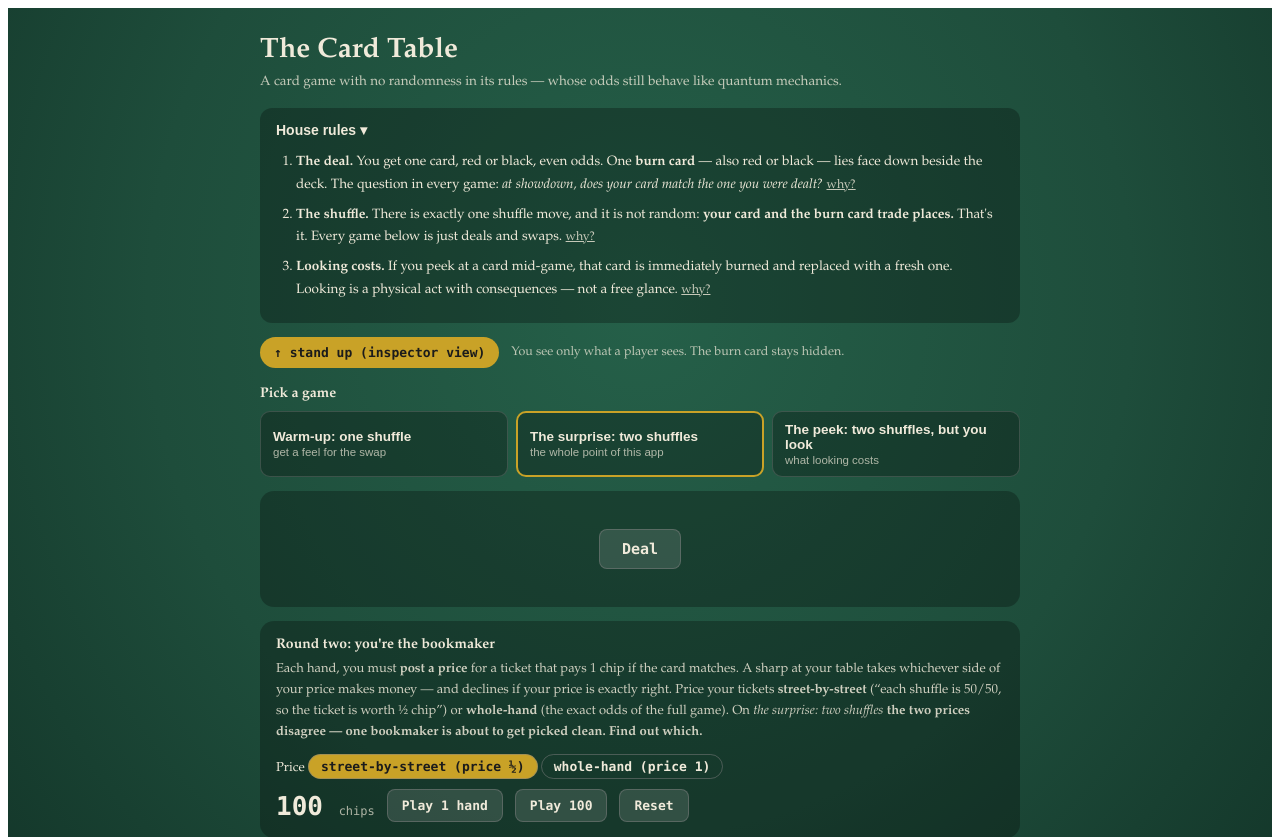
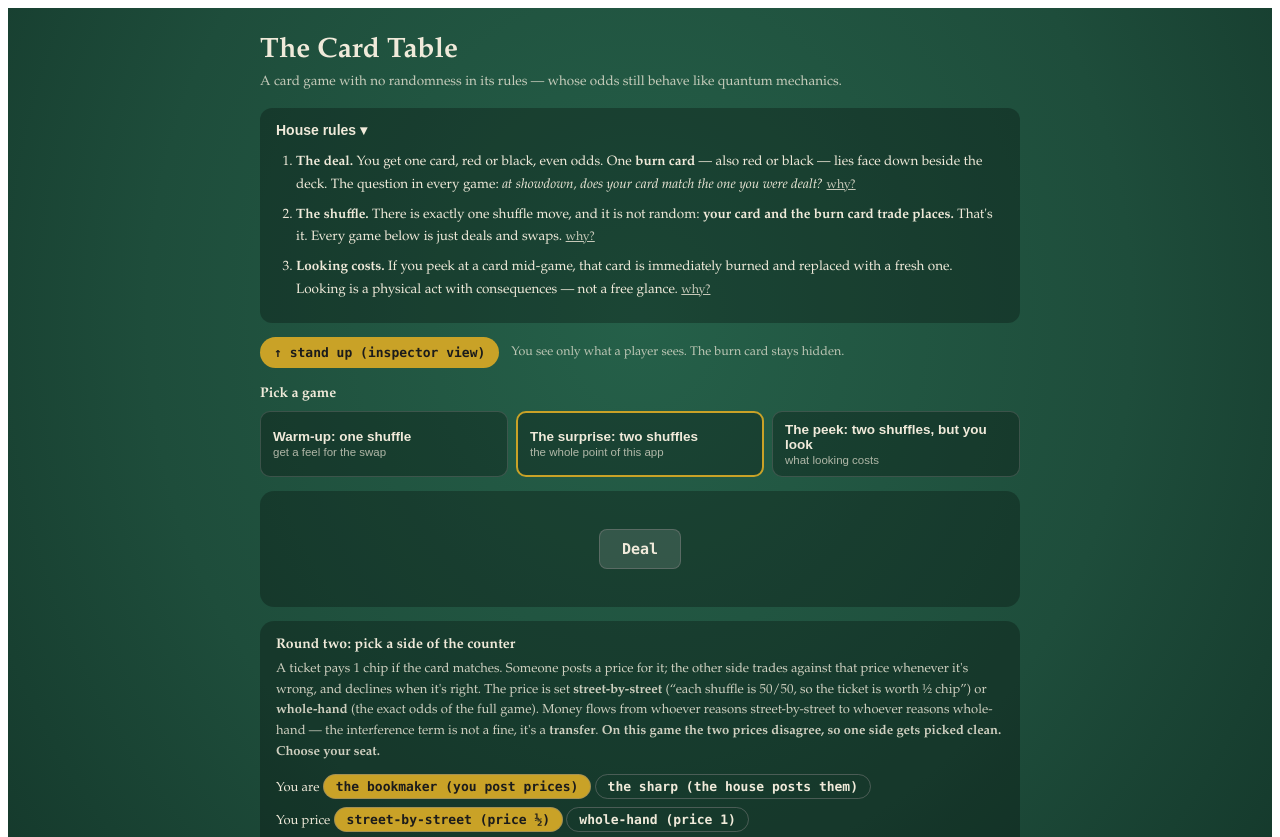
Before and after one commit to amaybaum/card-table, a React (Vite) app: page / in a window 1280 px wide. Shown: the top 837 px of the page. Built offline with nearby package versions, Linux system fonts and the light colour scheme.

Commit message:
Last Sync: 2026-07-27 21:55

```diff
--- a/src/App.jsx
+++ b/src/App.jsx
@@ -103,6 +103,7 @@ export default function CardTable() {
   const [sheet, setSheet] = useState("street");
   const [lastPlay, setLastPlay] = useState(null);
   const [handNo, setHandNo] = useState(0);
+  const [role, setRole] = useState("book"); // "book" = you post prices; "sharp" = the house does
   const rng = useRef(Math.random);
 
   const insp = seat === "inspector";
@@ -125,15 +126,16 @@ export default function CardTable() {
   // hand is |true odds - your price| — exactly the interference term.
   function playBets(n) {
     let bk = bankroll; const hist = [...bets];
-    const price = sheet === "street" ? 0.5 : actual.num / actual.den;
+    const price = sheet === "street" ? 0.5 : actual.num / actual.den;   // the posted price
     const truth = actual.num / actual.den;
     let matches = 0, traded = 0, delta = 0, last = null;
     for (let i = 0; i < n; i++) {
       const h = dealHand(game, rng.current);
       const outcome = h.match ? 1 : 0;
-      let pnl = null;                            // null = priced right, sharp declines
-      if (truth > price) pnl = price - outcome;  // sharp buys your ticket
-      else if (truth < price) pnl = outcome - price; // sharp sells you the ticket
+      let bookPnl = null;                                // null = price is right, no trade
+      if (truth > price) bookPnl = price - outcome;      // sharp buys the ticket
+      else if (truth < price) bookPnl = outcome - price; // sharp sells the ticket
+      const pnl = bookPnl === null ? null : (role === "book" ? bookPnl : -bookPnl);
       if (pnl !== null) { bk += pnl; traded++; delta += pnl; }
       if (h.match) matches++;
       hist.push({ pnl, match: h.match });
@@ -145,13 +147,22 @@ export default function CardTable() {
     let msg;
     if (n === 1) {
       const res = `Hand #${startNo}: dealt ${cname(last.dealt)} → showdown ${cname(last.final)} (${last.match ? "match" : "no match"}${certain ? " — as it must be; this game never misses" : ""}).`;
-      msg = traded
-        ? `${res} Your price: ${pstr}. The sharp bought your ticket for ${pstr}; it paid ${last.match ? 1 : 0}. You: ${delta > 0 ? "+" : ""}${delta}. ${certain ? "Same result every hand — that sameness IS the certainty you're mispricing." : ""}`
-        : `${res} Your price ${pstr} equals the true odds — the sharp declined to trade. No money moved.`;
+      if (!traded) {
+        msg = `${res} The posted price ${pstr} equals the true odds — no trade. ${role === "book" ? "Correct bookmaking is quiet." : "You can only beat someone who is reasoning wrongly."}`;
+      } else if (role === "book") {
+        msg = `${res} Your price: ${pstr}. The sharp bought your ticket for ${pstr}; it paid ${last.match ? 1 : 0}. You: ${delta > 0 ? "+" : ""}${delta}.${certain ? " Same result every hand — that sameness IS the certainty you're mispricing." : ""}`;
+      } else {
+        msg = `${res} The house posted ${pstr}; you bought the ticket for ${pstr}; it paid ${last.match ? 1 : 0}. You: ${delta > 0 ? "+" : ""}${delta}.${certain ? " You know this game never misses. The house doesn't. That knowledge is worth exactly ½ a chip, every hand." : ""}`;
+      }
     } else {
-      msg = traded
-        ? `Hands #${startNo}–#${startNo + n - 1}: ${matches} of ${n} matched${certain ? " (all of them — this game never misses)" : ""}. The sharp bought ${traded} tickets at ${pstr}; the tickets paid out ${matches}. You: ${delta > 0 ? "+" : ""}${delta} chips.`
-        : `Hands #${startNo}–#${startNo + n - 1}: ${matches} of ${n} matched — and the sharp never traded once. Your price equals the true odds; correct bookmaking is quiet.`;
+      const hands = `Hands #${startNo}–#${startNo + n - 1}: ${matches} of ${n} matched${certain && traded ? " (all of them — this game never misses)" : ""}.`;
+      if (!traded) {
+        msg = `${hands} No trades — the posted price equals the true odds. ${role === "book" ? "Correct bookmaking is quiet." : "A correctly priced house gives you nothing to take."}`;
+      } else if (role === "book") {
+        msg = `${hands} The sharp bought ${traded} tickets at ${pstr}; the tickets paid out ${matches}. You: ${delta > 0 ? "+" : ""}${delta} chips.`;
+      } else {
+        msg = `${hands} You bought ${traded} tickets at ${pstr}; they paid out ${matches}. You: ${delta > 0 ? "+" : ""}${delta} chips — collected from a house that reasons street-by-street.`;
+      }
     }
     setHandNo(handNo + n);
     setLastPlay(msg);
@@ -264,20 +275,25 @@ export default function CardTable() {
 
         {/* ---------- the bet ---------- */}
         <div style={{ background: world.panel, borderRadius: 14, padding: "16px", marginTop: 14 }}>
-          <div style={{ fontWeight: 700, fontSize: 14 }}>Round two: you're the bookmaker</div>
+          <div style={{ fontWeight: 700, fontSize: 14 }}>Round two: pick a side of the counter</div>
           <div style={{ fontSize: 13, opacity: 0.85, lineHeight: 1.6, margin: "6px 0 10px" }}>
-            Each hand, you must <b>post a price</b> for a ticket that pays 1 chip if the card matches.
-            A sharp at your table takes whichever side of your price makes money — and declines if your
-            price is exactly right. Price your tickets{" "}
+            A ticket pays 1 chip if the card matches. Someone posts a price for it; the other side
+            trades against that price whenever it's wrong, and declines when it's right. The price is set{" "}
             <b>street-by-street</b> (&ldquo;each shuffle is 50/50, so the ticket is worth &frac12; chip&rdquo;)
-            or <b>whole-hand</b> (the exact odds of the full game).
-            On <i>{GAMES[game].name.toLowerCase()}</i>{" "}
+            or <b>whole-hand</b> (the exact odds of the full game). Money flows from whoever reasons
+            street-by-street to whoever reasons whole-hand — the interference term is not a fine,
+            it's a <b>transfer</b>.{" "}
             {actual.den === 1
-              ? <b>the two prices disagree — one bookmaker is about to get picked clean. Find out which.</b>
-              : "both methods post the same, correct price — the sharp finds nothing to take."}
+              ? <b>On this game the two prices disagree, so one side gets picked clean. Choose your seat.</b>
+              : "On this game both methods give the same, correct price — nobody has an edge on anybody."}
+          </div>
+          <div style={{ fontSize: 13, marginBottom: 8 }}>
+            You are{" "}
+            <button onClick={() => { setRole("book"); setBets([]); setLastPlay(null); setHandNo(0); }} style={pill(role === "book", insp)}>the bookmaker (you post prices)</button>{" "}
+            <button onClick={() => { setRole("sharp"); setBets([]); setLastPlay(null); setHandNo(0); }} style={pill(role === "sharp", insp)}>the sharp (the house posts them)</button>
           </div>
           <div style={{ fontSize: 13, marginBottom: 10 }}>
-            Price{" "}
+            {role === "book" ? "You price" : "The house prices"}{" "}
             <button onClick={() => { setSheet("street"); setBets([]); setLastPlay(null); setHandNo(0); }} style={pill(sheet === "street", insp)}>street-by-street (price ½)</button>{" "}
             <button onClick={() => { setSheet("whole"); setBets([]); setLastPlay(null); setHandNo(0); }} style={pill(sheet === "whole", insp)}>whole-hand (price {actual.den === 1 ? "1" : "½"})</button>
           </div>
@@ -292,7 +308,8 @@ export default function CardTable() {
           {lastPlay && (
             <div style={{ marginTop: 10, fontSize: 13, lineHeight: 1.55, background: insp ? "rgba(35,64,74,.08)" : "rgba(0,0,0,.22)", borderRadius: 8, padding: "9px 12px" }}>
               {lastPlay}
-              {bankroll <= 0 && <b> You're cleaned out — half a chip a hand, every hand. The sharp thanks you and extends credit.</b>}
+              {bankroll <= 0 && <b> You're cleaned out — half a chip a hand, every hand. The other side thanks you and extends credit.</b>}
+              {bankroll >= 200 && <b> You've doubled your stack off a house that won't stop reasoning street-by-street. This is what understanding the game is worth.</b>}
             </div>
           )}
           {bets.length > 0 && (
```
